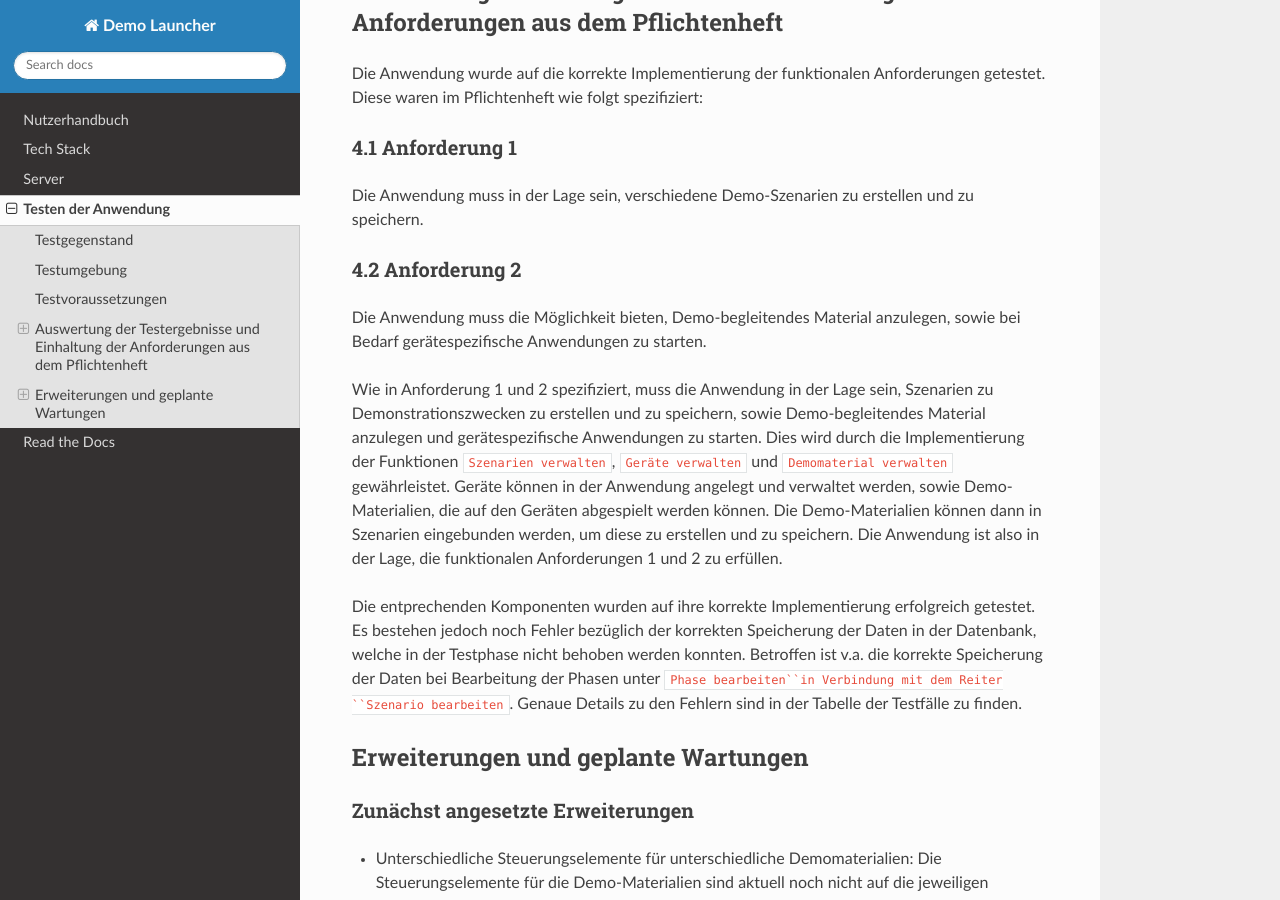
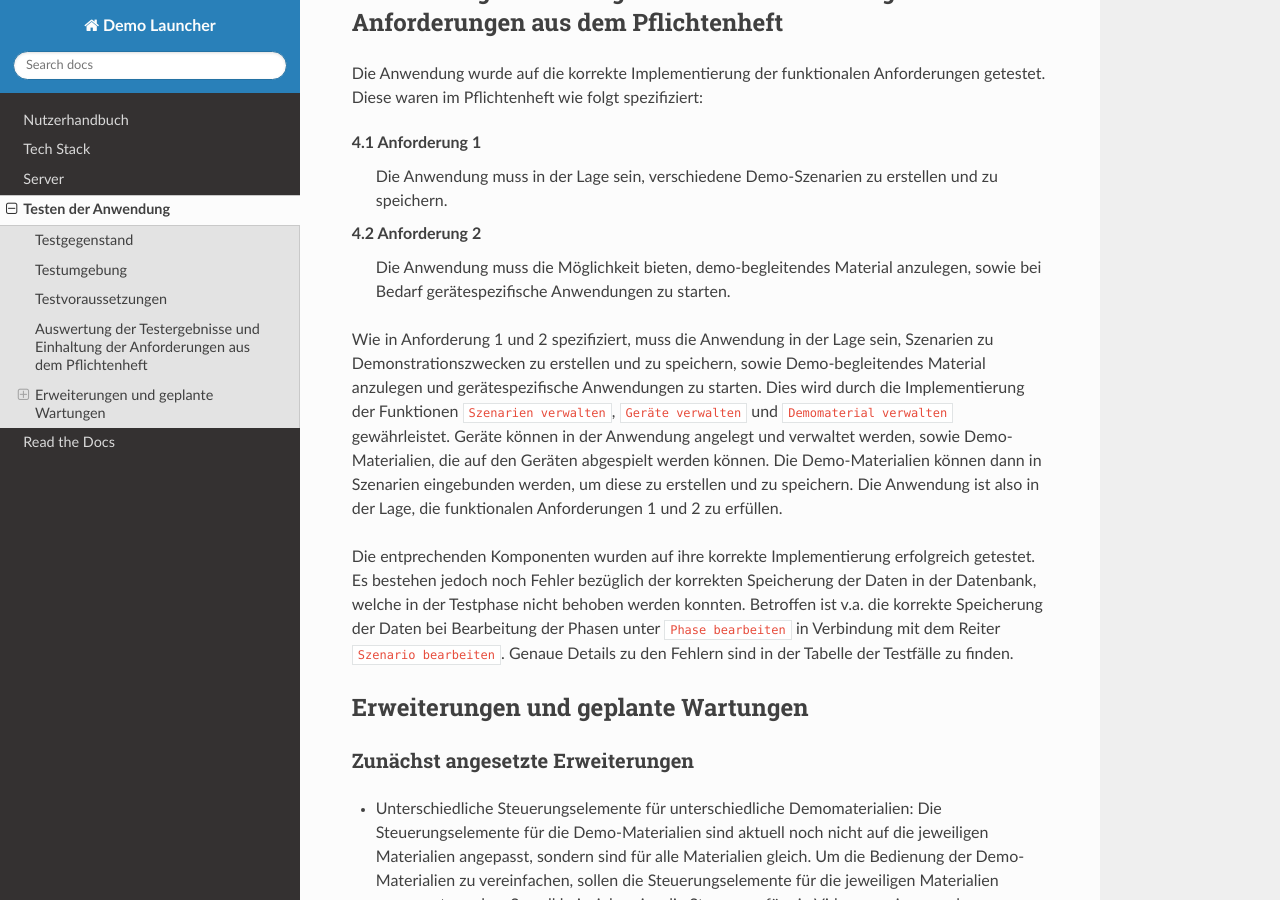
Before and after one commit to yazawa69/SWD-Gruppe-1-DemoLauncher, a Sphinx documentation site: the page built from docs/testing.rst, in a window 1280 px wide and 900 px high, scrolled down 1050 px. Built offline with Sphinx 7.4.7 and the Read the Docs theme 2.0.0, drawn with Linux system fonts in a browser that asks for light colours.

Commit message:
formatting

```diff
--- a/docs/testing.rst
+++ b/docs/testing.rst
@@ -44,13 +44,13 @@ Auswertung der Testergebnisse und Einhaltung der Anforderungen aus dem Pflichten
 Die Anwendung wurde auf die korrekte Implementierung der funktionalen Anforderungen getestet.
 Diese waren im Pflichtenheft wie folgt spezifiziert:
 
+
 4.1 Anforderung 1
---------------------------------
-Die Anwendung muss in der Lage sein, verschiedene Demo-Szenarien zu erstellen und zu speichern.
+   Die Anwendung muss in der Lage sein, verschiedene Demo-Szenarien zu erstellen und zu speichern.
 
 4.2 Anforderung 2
---------------------------------
-Die Anwendung muss die Möglichkeit bieten, Demo-begleitendes Material anzulegen, sowie bei Bedarf gerätespezifische Anwendungen zu starten.
+   Die Anwendung muss die Möglichkeit bieten, demo-begleitendes Material anzulegen, sowie bei Bedarf gerätespezifische Anwendungen zu starten.
+
 
 Wie in Anforderung 1 und 2 spezifiziert, muss die Anwendung in der Lage sein, Szenarien zu Demonstrationszwecken zu erstellen und zu speichern, sowie Demo-begleitendes Material anzulegen und gerätespezifische Anwendungen zu starten.
 Dies wird durch die Implementierung der Funktionen ``Szenarien verwalten``, ``Geräte verwalten`` und ``Demomaterial verwalten`` gewährleistet.
@@ -60,7 +60,7 @@ Die Anwendung ist also in der Lage, die funktionalen Anforderungen 1 und 2 zu er
 
 Die entprechenden Komponenten wurden auf ihre korrekte Implementierung erfolgreich getestet.
 Es bestehen jedoch noch Fehler bezüglich der korrekten Speicherung der Daten in der Datenbank, welche in der Testphase nicht behoben werden konnten.
-Betroffen ist v.a. die korrekte Speicherung der Daten bei Bearbeitung der Phasen unter ``Phase bearbeiten``in Verbindung mit dem Reiter ``Szenario bearbeiten``.
+Betroffen ist v.a. die korrekte Speicherung der Daten bei Bearbeitung der Phasen unter ``Phase bearbeiten`` in Verbindung mit dem Reiter ``Szenario bearbeiten``.
 Genaue Details zu den Fehlern sind in der Tabelle der Testfälle zu finden.
 
 
```
